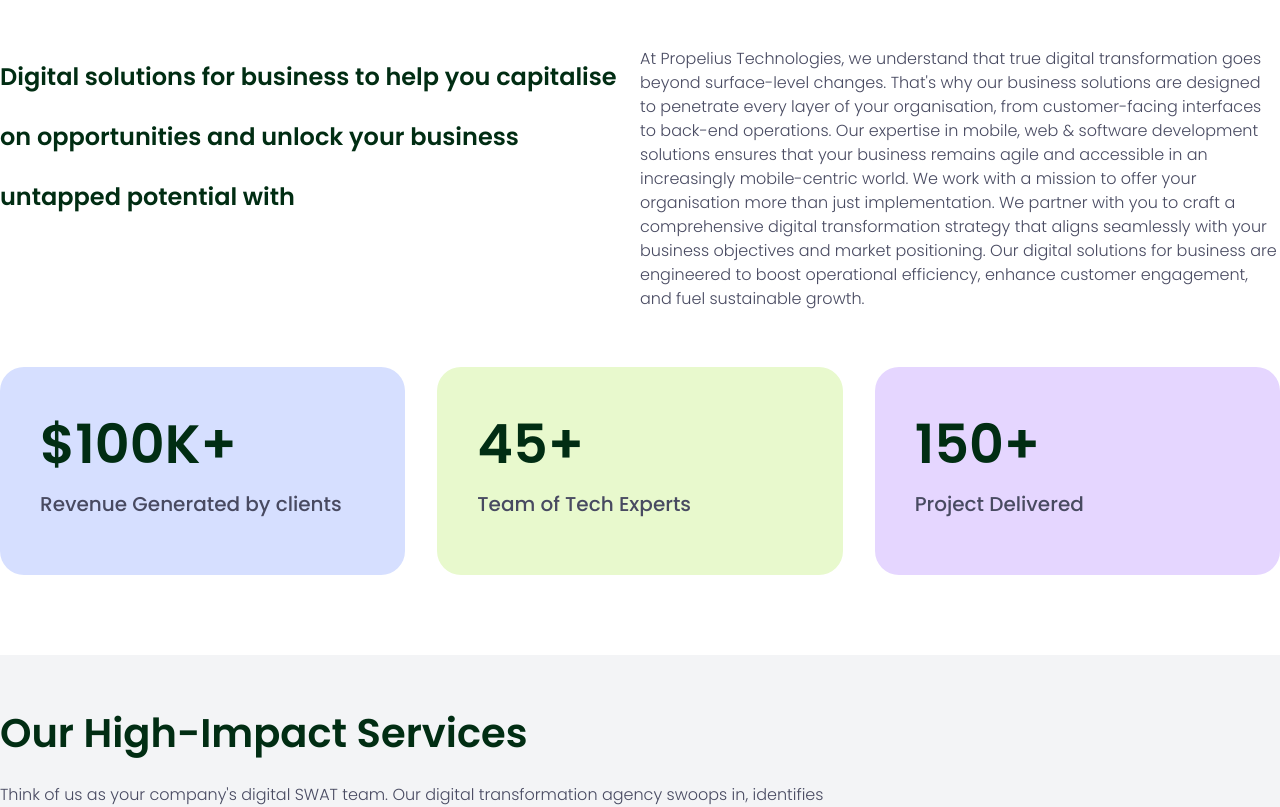
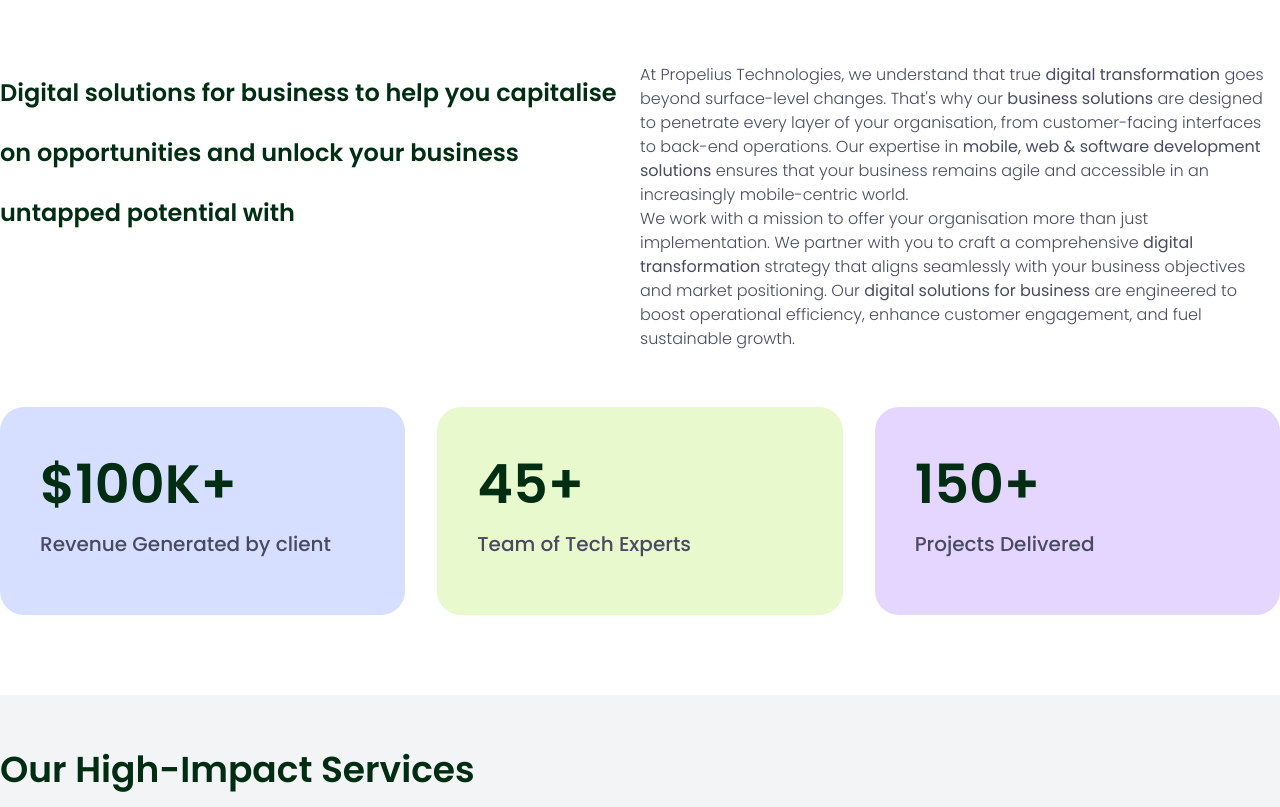
Before and after one commit to 28JayG/pt-site, a Next.js app: page /services in a window 1280 px wide. Shown: the part 1180-1987 px from the top of the page. Built offline with nearby package versions, Linux system fonts and the light colour scheme.

Commit message:
updates rounded card

```diff
--- a/src/components/shared/About.tsx
+++ b/src/components/shared/About.tsx
@@ -1,12 +1,16 @@
 import React from "react";
 import MaxWidthWrapper from "../layouts/MaxWidthWrapper";
+import Markdown from "react-markdown";
+import HighLightCard from "./HighlightCard";
+import { CompanyHighlight } from "types/ui.types";
 
 interface Props {
   title: string;
   description: string;
+  highlights?: CompanyHighlight[];
 }
 
-const About: React.FC<Props> = ({ title, description }) => {
+const About: React.FC<Props> = ({ title, description, highlights }) => {
   return (
     <MaxWidthWrapper>
       <div className="bg-white py-20 flex flex-col gap-14">
@@ -14,36 +18,23 @@
           <p className="font-semibold md:text-titleSummaryTitle leading-15 text-2xl text-center md:text-left text-green-dark flex-1">
             {title}
           </p>
-          <div className="px-1 md:px-0 flex-1 text-textSecondary font-light">
+          <Markdown className="px-1 md:px-0 flex-1 text-textSecondary font-light">
             {description}
+          </Markdown>
+        </div>
+
+        {!!highlights?.length && (
+          <div className="flex flex-col md:flex-row gap-8 justify-center">
+            {highlights.map((card) => (
+              <HighLightCard
+                key={card.title}
+                color={card.color}
+                title={card.title}
+                highlight={card.highlight}
+              />
+            ))}
           </div>
-        </div>
-        <div className="flex flex-col md:flex-row gap-8 justify-center">
-          <div className="w-90 md:w-105 h-52 bg-skyblue rounded-3xl flex flex-col gap-2 pt-10 pl-10">
-            <p className="font-semibold text-12.5 leading-heroTitle text-green-dark">
-              $100K+
-            </p>
-            <p className="font-medium text-xl text-textSecondary">
-              Revenue Generated by clients
-            </p>
-          </div>
-          <div className="w-90 md:w-105 h-52 bg-mellowYellow rounded-3xl flex flex-col gap-2 pt-10 pl-10">
-            <p className="font-semibold text-12.5 leading-heroTitle text-green-dark">
-              45+
-            </p>
-            <p className="font-medium text-xl text-textSecondary">
-              Team of Tech Experts
-            </p>
-          </div>
-          <div className="w-90 md:w-105 h-52 bg-purple rounded-3xl flex flex-col gap-2 pt-10 pl-10">
-            <p className="font-semibold text-12.5 leading-heroTitle text-green-dark">
-              150+
-            </p>
-            <p className="font-medium text-xl text-textSecondary">
-              Project Delivered
-            </p>
-          </div>
-        </div>
+        )}
       </div>
     </MaxWidthWrapper>
   );
--- /dev/null
+++ b/src/components/shared/HighlightCard.tsx
@@ -0,0 +1,22 @@
+import { FC } from "react";
+
+interface Props {
+  color?: string;
+  highlight: string;
+  title: string;
+}
+
+const HighLightCard: FC<Props> = ({ color, highlight, title }) => {
+  return (
+    <div
+      style={{ backgroundColor: color }}
+      className={`w-90 md:w-105 h-52 rounded-3xl flex flex-col gap-2 pt-10 pl-10`}
+    >
+      <p className="font-semibold text-12.5 leading-heroTitle text-green-dark">
+        {highlight}
+      </p>
+      <p className="font-medium text-xl text-textSecondary">{title}</p>
+    </div>
+  );
+};
+export default HighLightCard;
--- a/src/components/shared/RoundedCard.tsx
+++ b/src/components/shared/RoundedCard.tsx
@@ -12,7 +12,7 @@
   color,
   variant = "normal",
 }) => {
-  const className = `rounded-3xl px-28 pt-16 pb-28 my-20 mx-auto text-base text-center bg-white convex-curve text-${color} ${
+  const className = `relative px-28 pt-16 pb-32 my-20 mx-auto rounded-t-3xl rounded-br-[55%] rounded-bl-[55%] text-center bg-white text-${color} ${
     variant === "bordered" ? "border-2 border-primary" : ""
   }`;
 
--- a/src/components/shared/TitleSummary.tsx
+++ b/src/components/shared/TitleSummary.tsx
@@ -6,6 +6,7 @@
   summary: string;
   action?: ReactNode;
   summaryClassName?: string;
+  titleClassName?: string;
 }
 
 const TitleSummary: FC<Props> = ({
@@ -13,10 +14,16 @@
   summary,
   action,
   summaryClassName,
+  titleClassName,
 }) => {
   return (
     <div className="w-full justify-between text-left">
-      <p className="text-3xl md:text-5xl font-semibold w-full max-w-[860px] mb-3 py-2 text-green-dark">
+      <p
+        className={classNames(
+          "text-3xl md:text-4xl font-semibold w-full max-w-[860px] mb-3 py-2 text-green-dark",
+          titleClassName
+        )}
+      >
         {title}
       </p>
       <div className="flex justify-between">
--- /dev/null
+++ b/src/constants/service.constants.ts
@@ -0,0 +1,31 @@
+import { CompanyHighlight } from "types/ui.types";
+
+export const serviceAboutDescription = `At Propelius Technologies, we understand that true **digital transformation** goes beyond surface-level changes. That's why our **business solutions** are designed to penetrate every layer of your organisation, from customer-facing interfaces to back-end operations. Our expertise in **mobile, web & software development solutions** ensures that your business remains agile and accessible in an increasingly mobile-centric world.
+
+We work with a mission to offer your organisation more than just implementation. We partner with you to craft a comprehensive **digital transformation** strategy that aligns seamlessly with your business objectives and market positioning. Our **digital solutions for business** are engineered to boost operational efficiency, enhance customer engagement, and fuel sustainable growth.`;
+
+export const serviceAboutTitle =
+  "Digital solutions for business to help you capitalise on opportunities and unlock your business untapped potential with";
+
+export const serviceHeroTitle =
+  "Expand your horizons with integrated digital solutions for business";
+export const serviceHeroSubtitle =
+  "We provide a complete ecosystem of solutions designed to enhance efficiency, extend market reach, and sharpen your competitive edge.";
+
+export const serviceHighLights: CompanyHighlight[] = [
+  {
+    color: "#D6DFFF",
+    title: "Revenue Generated by client",
+    highlight: "$100K+",
+  },
+  {
+    color: "#E8F9CD",
+    title: "Team of Tech Experts",
+    highlight: "45+",
+  },
+  {
+    color: "#E5D6FF",
+    title: "Projects Delivered",
+    highlight: "150+",
+  },
+];
--- a/src/pages/index.tsx
+++ b/src/pages/index.tsx
@@ -12,6 +12,11 @@
 import TitleSummary from "components/shared/TitleSummary";
 import { blurredBg } from "constants/assets.constants";
 import { IoArrowForwardCircleOutline } from "react-icons/io5";
+import {
+  homepageAboutDescription,
+  homepageAboutTitle,
+  homepageHighLights,
+} from "constants/homepage.constants";
 
 export default function Home() {
   return (
@@ -72,7 +77,8 @@
           variant="bordered"
           children={
             <TitleSummary
-              summaryClassName="max-w-[557px]"
+              summaryClassName="!max-w-[557px]"
+              titleClassName="!text-primary"
               title="Forge Your Digital Future"
               summary="Implement Smart Digital Solutions with Propelius - Connect with is for a discovery call"
               action={
@@ -90,8 +96,9 @@
       <PotentialClients />
 
       <About
-        title="Know More About Propelius Technologies"
-        description="At Propelius, we dive deeper into the world of tech and work on our approach on how we're reshaping the digital landscape. Our team of seasoned experts brings a wealth of experience across various industries, ensuring that we understand your unique challenges and opportunities. We believe in the power of technology to transform businesses, and our track record speaks for itself. From advanced mobile apps to robust SaaS solutions, we've helped countless organisations achieve their digital goals. Connect with us to explore more about our case studies, and learn about our innovative approach to tech development. Our holistic approach to digital transformation encompasses everything from initial strategy to ongoing support. We're committed to transparency, keeping you involved and informed throughout the development process. "
+        title={homepageAboutTitle}
+        description={homepageAboutDescription}
+        highlights={homepageHighLights}
       />
       <Explore
         title="Explore our digital digest"
--- a/src/pages/services.tsx
+++ b/src/pages/services.tsx
@@ -11,14 +11,18 @@
 import { FaSkype } from "react-icons/fa";
 import FrequentlyAskedQues from "components/shared/FrequentlyAskedQues";
 import TechStack from "components/shared/TechStack";
+import {
+  serviceAboutDescription,
+  serviceAboutTitle,
+  serviceHeroSubtitle,
+  serviceHeroTitle,
+  serviceHighLights,
+} from "constants/service.constants";
 
-const service: React.FC = () => {
+const Service: React.FC = () => {
   return (
     <PageLayout>
-      <Hero
-        title="Expand your horizons with integrated digital solutions for business"
-        subTitle="We provide a complete ecosystem of solutions designed to enhance efficiency, extend market reach, and sharpen your competitive edge."
-      />
+      <Hero title={serviceHeroTitle} subTitle={serviceHeroSubtitle} />
       <RoundedCard
         children={
           <div className="flex gap-8 items-center justify-center font-semibold text-3xl">
@@ -38,10 +42,9 @@
         }
       />
       <About
-        title="Digital solutions for business to help you capitalise on opportunities and unlock your business untapped potential with"
-        description="At Propelius Technologies, we understand that true digital transformation goes beyond surface-level changes. That's why our business solutions are designed to penetrate every layer of your organisation, from customer-facing interfaces to back-end operations. Our expertise in mobile, web & software development solutions ensures that your business remains agile and accessible in an increasingly mobile-centric world.
-
-We work with a mission to offer your organisation more than just implementation. We partner with you to craft a comprehensive digital transformation strategy that aligns seamlessly with your business objectives and market positioning. Our digital solutions for business are engineered to boost operational efficiency, enhance customer engagement, and fuel sustainable growth."
+        highlights={serviceHighLights}
+        title={serviceAboutTitle}
+        description={serviceAboutDescription}
       />
       <ImpactServices />
       <TechStack />
@@ -55,4 +58,4 @@
   );
 };
 
-export default service;
+export default Service;
--- a/src/types/ui.types.ts
+++ b/src/types/ui.types.ts
@@ -3,3 +3,9 @@
   route: string;
   label: string;
 }
+
+export interface CompanyHighlight {
+  color?: string;
+  highlight: string;
+  title: string;
+}
```
Also changed, not shown: src/constants/homepage.constants.ts (added, +24 -0 lines).
